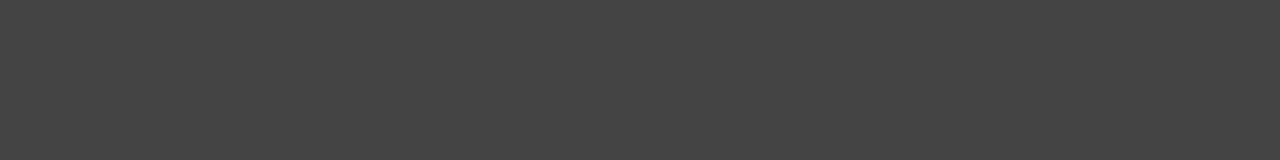
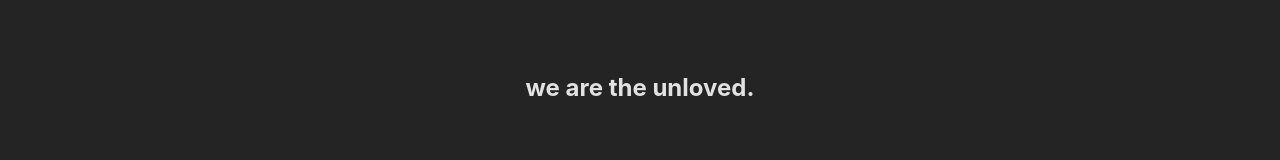
Before and after one commit to brian-david4/unloved-website-recreation, a React (Vite) app in the folder unloved-website/: page / in a window 1280 px wide. Shown: the part 1114-1274 px from the top of the page. Built offline with nearby package versions, Linux system fonts and the light colour scheme.

Commit message:
add content to sections

```diff
--- a/unloved-website/src/App.tsx
+++ b/unloved-website/src/App.tsx
@@ -4,9 +4,28 @@ function App() {
   return (
     <>
       <main>
-        <ScrollSection>scroll Secttion</ScrollSection>
-        <ScrollSection>scroll Secttion</ScrollSection>
-        <ScrollSection>scroll Secttion</ScrollSection>
+        <ScrollSection></ScrollSection>
+        <ScrollSection>
+          <h1>we are the unloved.</h1>
+        </ScrollSection>
+        <ScrollSection>we are an independent creative studio</ScrollSection>
+        <ScrollSection>
+          we use design and digital to find answers to your questions
+        </ScrollSection>
+        <ScrollSection>creative problem solving is a process,</ScrollSection>
+        <ScrollSection>a process we live by.</ScrollSection>
+        <ScrollSection>are you feeling unloved?</ScrollSection>
+        <ScrollSection>
+          beloved@theunloved.co.uk <br />
+          <br />
+          +44 (0)116 218 2233 <br />
+          <br />
+          instagram twitter
+        </ScrollSection>
+        <ScrollSection>
+          <p>#beautifulbydesign</p>
+        </ScrollSection>
+
         <div className="videopage">
           <video
             autoPlay
--- a/unloved-website/src/components/ScrollSection/styles.module.css
+++ b/unloved-website/src/components/ScrollSection/styles.module.css
@@ -1,6 +1,7 @@
 .section {
   height: 100vh;
   width: 100%;
-  background-color: rgba(100, 100, 100, 0.5);
   border-bottom: 2px solid black;
+  display: grid;
+  place-items: center;
 }
--- a/unloved-website/src/index.css
+++ b/unloved-website/src/index.css
@@ -36,4 +36,5 @@ main {
   height: 100%;
   width: 100%;
   object-fit: cover;
+  filter: brightness(0.8);
 }
```
